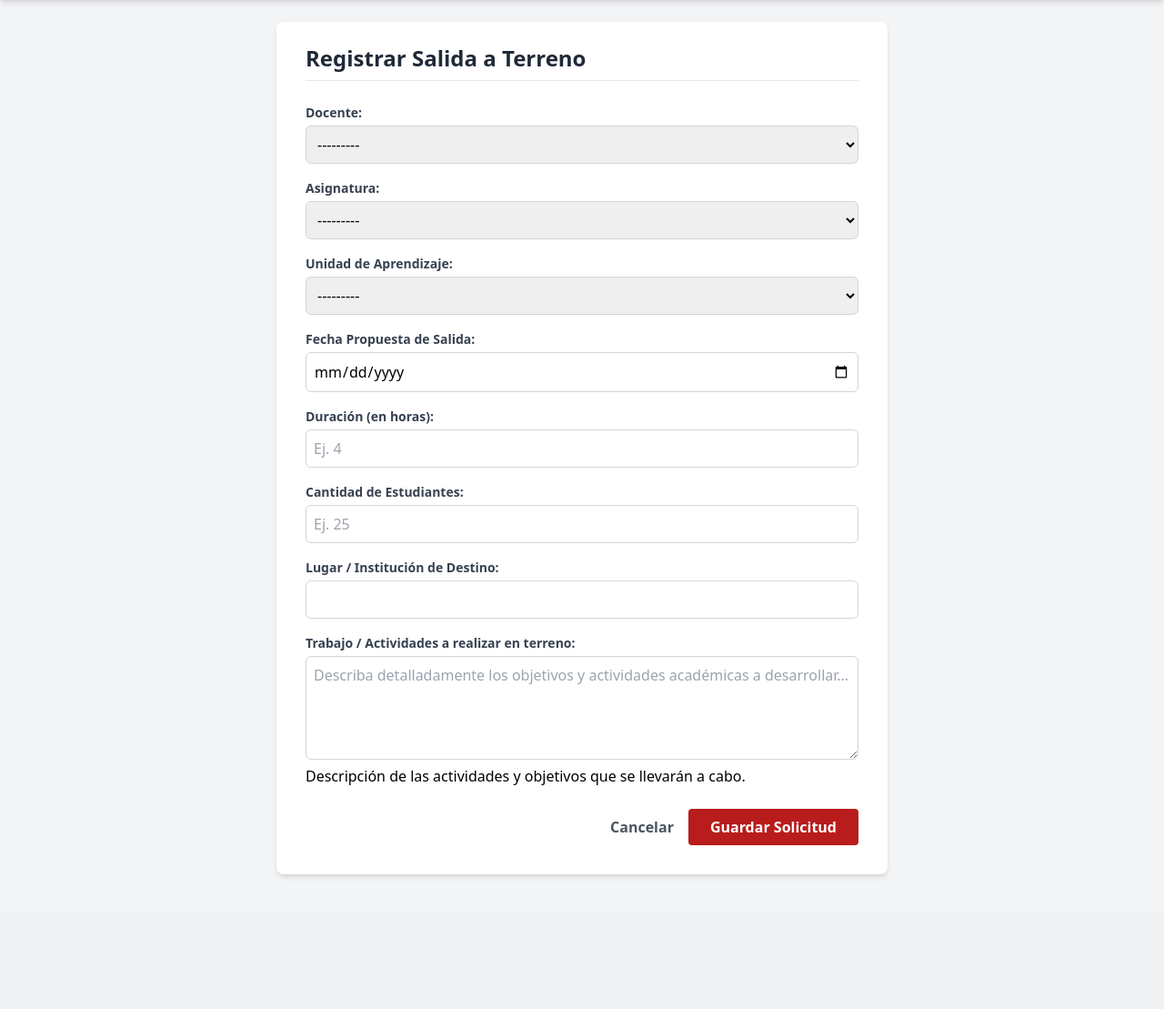
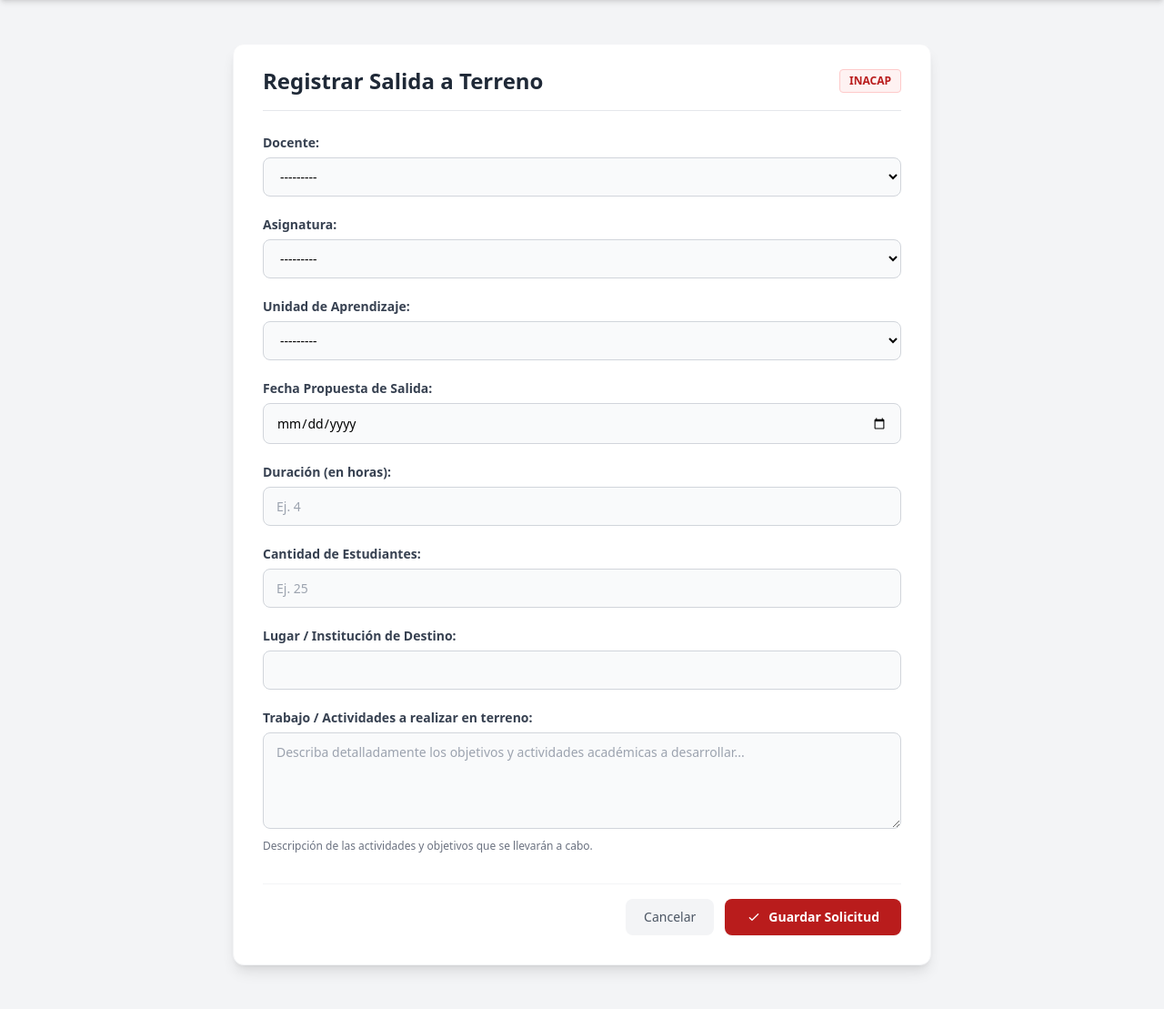
Before and after one commit to Inacap-LA/web-Terreno, a Django app: page /nueva/ in a window 1280 px wide. Shown: the part 60-1169 px from the top of the page at 91% size. Before the commit the page ends 1024 px from the top, so only its background shows below. Run offline with Django 5.2, Linux system fonts and the light colour scheme; data comes from the database, SQL or seed files in the repository; both versions use the stored data as it was after the commit; some libraries are stand-ins or nearby versions.

Commit message:
Agregado script mejorado Final

```diff
--- a/solicitudes/templates/solicitudes/crear_solicitud.html
+++ b/solicitudes/templates/solicitudes/crear_solicitud.html
@@ -2,26 +2,75 @@
 
 {% block content %}
 <style>
-    /* Estilos rápidos para adaptar el formulario estándar de Django a Tailwind */
-    form p { margin-bottom: 1rem; }
-    form label { display: block; font-weight: 600; font-size: 0.875rem; color: #374151; margin-bottom: 0.25rem; }
-    form input, form select, form textarea { width: 100%; padding: 0.5rem; border: 1px solid #d1d5db; border-radius: 0.375rem; }
+    /* Estilos mejorados para adaptar el formulario por defecto de Django a Tailwind */
+    form p { margin-bottom: 1.25rem; }
+    form label {
+        display: block;
+        font-weight: 600;
+        font-size: 0.875rem;
+        color: #374151;
+        margin-bottom: 0.375rem;
+    }
+    form input[type="text"],
+    form input[type="date"],
+    form input[type="number"],
+    form select,
+    form textarea {
+        width: 100%;
+        padding: 0.625rem 0.875rem;
+        border: 1px solid #d1d5db;
+        border-radius: 0.5rem;
+        background-color: #f9fafb;
+        font-size: 0.875rem;
+        transition: all 0.2s ease-in-out;
+    }
+    form input:focus, form select:focus, form textarea:focus {
+        outline: none;
+        border-color: #b91c1c;
+        background-color: #ffffff;
+        box-shadow: 0 0 0 3px rgba(185, 28, 28, 0.15);
+    }
+    form textarea { min-height: 100px; }
+    .helptext {
+        font-size: 0.75rem;
+        color: #6b7280;
+        margin-top: 0.25rem;
+        display: block;
+    }
+    .errorlist {
+        color: #dc2626;
+        font-size: 0.875rem;
+        margin-bottom: 0.5rem;
+        list-style-type: disc;
+        padding-left: 1.25rem;
+    }
 </style>
 
-<div class="max-w-2xl mx-auto bg-white shadow-md rounded-lg px-8 pt-6 pb-8 mb-4">
-    <h2 class="text-2xl font-bold mb-6 text-gray-800 border-b pb-2">Registrar Salida a Terreno</h2>
+<div class="max-w-3xl mx-auto bg-white shadow-lg rounded-xl border border-gray-100 px-8 pt-6 pb-8 my-6">
+    <div class="border-b border-gray-200 pb-4 mb-6 flex items-center justify-between">
+        <h2 class="text-2xl font-bold text-gray-800">Registrar Salida a Terreno</h2>
+        <span class="text-xs font-semibold px-2.5 py-1 rounded bg-red-50 text-red-700 border border-red-200">INACAP</span>
+    </div>
 
     <form method="post" id="solicitudForm"
       data-asignaturas-url="{% url 'ajax_cargar_asignaturas' %}"
-      data-unidades-url="{% url 'ajax_cargar_unidades' %}">
+      data-unidades-url="{% url 'ajax_cargar_unidades' %}"
+      data-aprendizajes-url="{% url 'ajax_cargar_aprendizajes' %}">
         {% csrf_token %}
 
         <!-- Renderizado de los campos del formulario -->
         {{ form.as_p }}
 
-        <div class="flex items-center justify-end mt-6">
-            <a href="{% url 'lista_solicitudes' %}" class="text-gray-600 hover:text-gray-800 mr-4 font-semibold">Cancelar</a>
-            <button type="submit" class="bg-red-700 hover:bg-red-800 text-white font-bold py-2 px-6 rounded">
+        <div class="flex items-center justify-end space-x-3 mt-8 pt-4 border-t border-gray-100">
+            <a href="{% url 'lista_solicitudes' %}"
+               class="px-5 py-2.5 text-sm font-medium text-gray-600 bg-gray-100 hover:bg-gray-200 rounded-lg transition-colors">
+                Cancelar
+            </a>
+            <button type="submit"
+                    class="px-6 py-2.5 text-sm font-semibold text-white bg-red-700 hover:bg-red-800 rounded-lg shadow-sm transition-colors flex items-center">
+                <svg class="w-4 h-4 mr-2" fill="none" stroke="currentColor" viewBox="0 0 24 24">
+                    <path stroke-linecap="round" stroke-linejoin="round" stroke-width="2" d="M5 13l4 4L19 7"/>
+                </svg>
                 Guardar Solicitud
             </button>
         </div>
@@ -29,52 +78,106 @@
 </div>
 
 <script>
+document.addEventListener('DOMContentLoaded', function() {
+    const form = document.getElementById('solicitudForm');
     const docenteSelect = document.getElementById('id_docente');
     const asigSelect = document.getElementById('id_asignatura');
-    const unidadSelect = document.getElementById('id_unidad'); // Asumiendo que el campo se llama 'unidad'
+    const unidadSelect = document.getElementById('id_unidad');
+    const aeSelect = document.getElementById('id_aprendizaje_esperado');
 
-    // 1. Cuando seleccionas un Docente -> Carga sus Asignaturas
-    docenteSelect.addEventListener('change', function() {
-        const url = document.getElementById('solicitudForm').getAttribute('data-asignaturas-url');
-        const docenteId = this.value;
+    const urls = {
+        asignaturas: form.getAttribute('data-asignaturas-url'),
+        unidades: form.getAttribute('data-unidades-url'),
+        aprendizajes: form.getAttribute('data-aprendizajes-url')
+    };
 
-        // Limpiamos los selectores dependientes
-        asigSelect.innerHTML = '<option value="">- Seleccione una opción -</option>';
-        if (unidadSelect) {
-            unidadSelect.innerHTML = '<option value="">- Seleccione una opción -</option>';
+    function resetSelect(selectElement, placeholderText) {
+        if (selectElement) {
+            selectElement.innerHTML = `<option value="">${placeholderText}</option>`;
         }
+    }
 
-        if (docenteId) {
-            fetch(`${url}?docente=${docenteId}`)
-            .then(response => response.json())
-            .then(data => {
-                data.forEach(asig => {
-                    asigSelect.innerHTML += `<option value="${asig.id}">${asig.texto}</option>`;
-                });
-            });
-        }
-    });
+    // 1. Docente -> Asignaturas
+    if (docenteSelect) {
+        docenteSelect.addEventListener('change', function() {
+            const docenteId = this.value;
 
-    // 2. Cuando seleccionas una Asignatura -> Carga sus Unidades
-    if (asigSelect) {
-        asigSelect.addEventListener('change', function() {
-            const url = document.getElementById('solicitudForm').getAttribute('data-unidades-url');
-            const asigId = this.value;
+            resetSelect(asigSelect, '- Seleccione una opción -');
+            resetSelect(unidadSelect, '- Seleccione una asignatura primero -');
+            resetSelect(aeSelect, '- Seleccione una unidad primero -');
 
-            if (unidadSelect) {
-                unidadSelect.innerHTML = '<option value="">- Seleccione una opción -</option>';
-
-                if (asigId) {
-                    fetch(`${url}?asignatura=${asigId}`)
-                    .then(response => response.json())
+            if (docenteId) {
+                asigSelect.innerHTML = '<option value="">Cargando asignaturas...</option>';
+                fetch(`${urls.asignaturas}?docente=${docenteId}`)
+                    .then(res => res.json())
                     .then(data => {
-                        data.forEach(unidad => {
-                            unidadSelect.innerHTML += `<option value="${unidad.id}">${unidad.nombre}</option>`;
-                        });
-                    });
-                }
+                        resetSelect(asigSelect, '- Seleccione una opción -');
+                        if (data.length === 0) {
+                            asigSelect.innerHTML = '<option value="">No hay asignaturas asociadas</option>';
+                        } else {
+                            data.forEach(item => {
+                                asigSelect.innerHTML += `<option value="${item.id}">${item.texto}</option>`;
+                            });
+                        }
+                    })
+                    .catch(() => resetSelect(asigSelect, 'Error al cargar asignaturas'));
             }
         });
     }
+
+    // 2. Asignatura -> Unidades
+    if (asigSelect) {
+        asigSelect.addEventListener('change', function() {
+            const asigId = this.value;
+
+            resetSelect(unidadSelect, '- Seleccione una opción -');
+            resetSelect(aeSelect, '- Seleccione una unidad primero -');
+
+            if (asigId) {
+                unidadSelect.innerHTML = '<option value="">Cargando unidades...</option>';
+                fetch(`${urls.unidades}?asignatura=${asigId}`)
+                    .then(res => res.json())
+                    .then(data => {
+                        resetSelect(unidadSelect, '- Seleccione una opción -');
+                        if (data.length === 0) {
+                            unidadSelect.innerHTML = '<option value="">No hay unidades registradas</option>';
+                        } else {
+                            data.forEach(item => {
+                                const texto = item.texto || item.nombre;
+                                unidadSelect.innerHTML += `<option value="${item.id}">${texto}</option>`;
+                            });
+                        }
+                    })
+                    .catch(() => resetSelect(unidadSelect, 'Error al cargar unidades'));
+            }
+        });
+    }
+
+    // 3. Unidad -> Aprendizajes Esperados
+    if (unidadSelect) {
+        unidadSelect.addEventListener('change', function() {
+            const unidadId = this.value;
+
+            resetSelect(aeSelect, '- Seleccione una opción -');
+
+            if (unidadId) {
+                if (aeSelect) aeSelect.innerHTML = '<option value="">Cargando aprendizajes esperados...</option>';
+                fetch(`${urls.aprendizajes}?unidad=${unidadId}`)
+                    .then(res => res.json())
+                    .then(data => {
+                        resetSelect(aeSelect, '- Seleccione una opción -');
+                        if (data.length === 0) {
+                            if (aeSelect) aeSelect.innerHTML = '<option value="">No hay aprendizajes registrados</option>';
+                        } else {
+                            data.forEach(item => {
+                                if (aeSelect) aeSelect.innerHTML += `<option value="${item.id}">${item.texto}</option>`;
+                            });
+                        }
+                    })
+                    .catch(() => resetSelect(aeSelect, 'Error al cargar aprendizajes'));
+            }
+        });
+    }
+});
 </script>
 {% endblock %}
--- a/solicitudes/views.py
+++ b/solicitudes/views.py
@@ -1,12 +1,23 @@
-from django.shortcuts import render, redirect
+from django.shortcuts import render, redirect, get_object_or_404
 from django.http import JsonResponse
-# Asegúrate de importar TODOS tus modelos aquí arriba
-from .models import SolicitudTerreno, UnidadAprendizaje, Asignatura
+from .models import (
+    SolicitudTerreno,
+    Docente,
+    Asignatura,
+    UnidadAprendizaje,
+    AprendizajeEsperado
+)
 from .forms import SolicitudForm
 
+
 def lista_solicitudes(request):
-    solicitudes = SolicitudTerreno.objects.all().order_by('-fecha_propuesta') # Asumiendo que es así por tu captura anterior
+    # 'select_related' pre-carga las relaciones en una sola consulta SQL (evita el problema N+1)
+    solicitudes = SolicitudTerreno.objects.select_related(
+        'docente', 'asignatura', 'unidad', 'aprendizaje_esperado'
+    ).order_by('-fecha_propuesta')
+
     return render(request, 'solicitudes/lista_solicitudes.html', {'solicitudes': solicitudes})
+
 
 def crear_solicitud(request):
     if request.method == 'POST':
@@ -19,25 +30,62 @@ def crear_solicitud(request):
 
     return render(request, 'solicitudes/crear_solicitud.html', {'form': form})
 
-def cargar_unidades(request):
-    asignatura_id = request.GET.get('asignatura')
-    # Añadimos el if para mayor seguridad
-    if asignatura_id:
-        unidades = UnidadAprendizaje.objects.filter(asignatura_id=asignatura_id).order_by('nombre')
-        return JsonResponse(list(unidades.values('id', 'nombre')), safe=False)
-    return JsonResponse([], safe=False)
+
+def detalle_solicitud(request, pk):
+    solicitud = get_object_or_404(
+        SolicitudTerreno.objects.select_related(
+            'docente', 'asignatura', 'unidad', 'aprendizaje_esperado'
+        ),
+        pk=pk
+    )
+    return render(request, 'solicitudes/detalle_solicitud.html', {'solicitud': solicitud})
+
+
+# --- VISTAS AJAX PARA FILTROS DESPLEGABLES EN CASCADA ---
 
 def cargar_asignaturas(request):
+    """Devuelve las asignaturas asociadas al docente seleccionado."""
     docente_id = request.GET.get('docente')
     if docente_id:
-        asignaturas = Asignatura.objects.filter(docente_id=docente_id).order_by('nombre')
-        # Formateamos el texto para que se vea igual que en tu imagen
-        data = [{'id': asig.id, 'texto': f"{asig.codigo} - {asig.nombre} (Sec. {asig.seccion})"} for asig in asignaturas]
+        asignaturas = Asignatura.objects.filter(docente_id=docente_id).order_by('codigo', 'seccion')
+        data = [
+            {
+                'id': asig.id,
+                'texto': f"{asig.codigo} - {asig.nombre} (Sec. {asig.seccion})"
+            }
+            for asig in asignaturas
+        ]
         return JsonResponse(data, safe=False)
     return JsonResponse([], safe=False)
 
-from django.shortcuts import render, redirect, get_object_or_404
 
-def detalle_solicitud(request, pk):
-    solicitud = get_object_or_404(SolicitudTerreno, pk=pk)
-    return render(request, 'solicitudes/detalle_solicitud.html', {'solicitud': solicitud})
+def cargar_unidades(request):
+    """Devuelve las unidades asociadas a la asignatura seleccionada."""
+    asignatura_id = request.GET.get('asignatura')
+    if asignatura_id:
+        unidades = UnidadAprendizaje.objects.filter(asignatura_id=asignatura_id).order_by('numero', 'id')
+        data = [
+            {
+                'id': u.id,
+                'texto': f"Unidad {u.numero}: {u.nombre}" if u.numero else u.nombre
+            }
+            for u in unidades
+        ]
+        return JsonResponse(data, safe=False)
+    return JsonResponse([], safe=False)
+
+
+def cargar_aprendizajes(request):
+    """Devuelve los aprendizajes esperados asociados a la unidad seleccionada."""
+    unidad_id = request.GET.get('unidad')
+    if unidad_id:
+        aprendizajes = AprendizajeEsperado.objects.filter(unidad_id=unidad_id).order_by('codigo')
+        data = [
+            {
+                'id': ae.id,
+                'texto': f"{ae.codigo} - {ae.descripcion[:80]}..."
+            }
+            for ae in aprendizajes
+        ]
+        return JsonResponse(data, safe=False)
+    return JsonResponse([], safe=False)
```
Also changed, not shown: solicitudes/models.py (+21 -2 lines), db.sqlite3, solicitudes/migrations/0006_solicitudterreno_aprendizaje_esperado.py (added).
